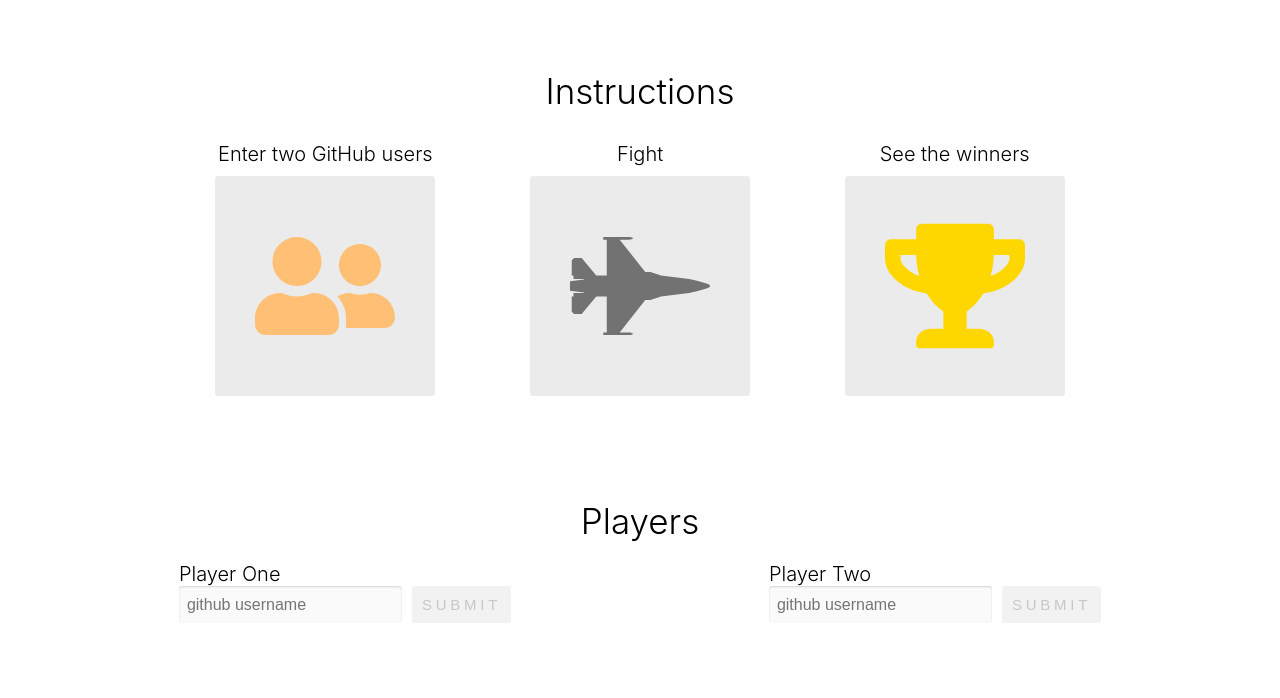
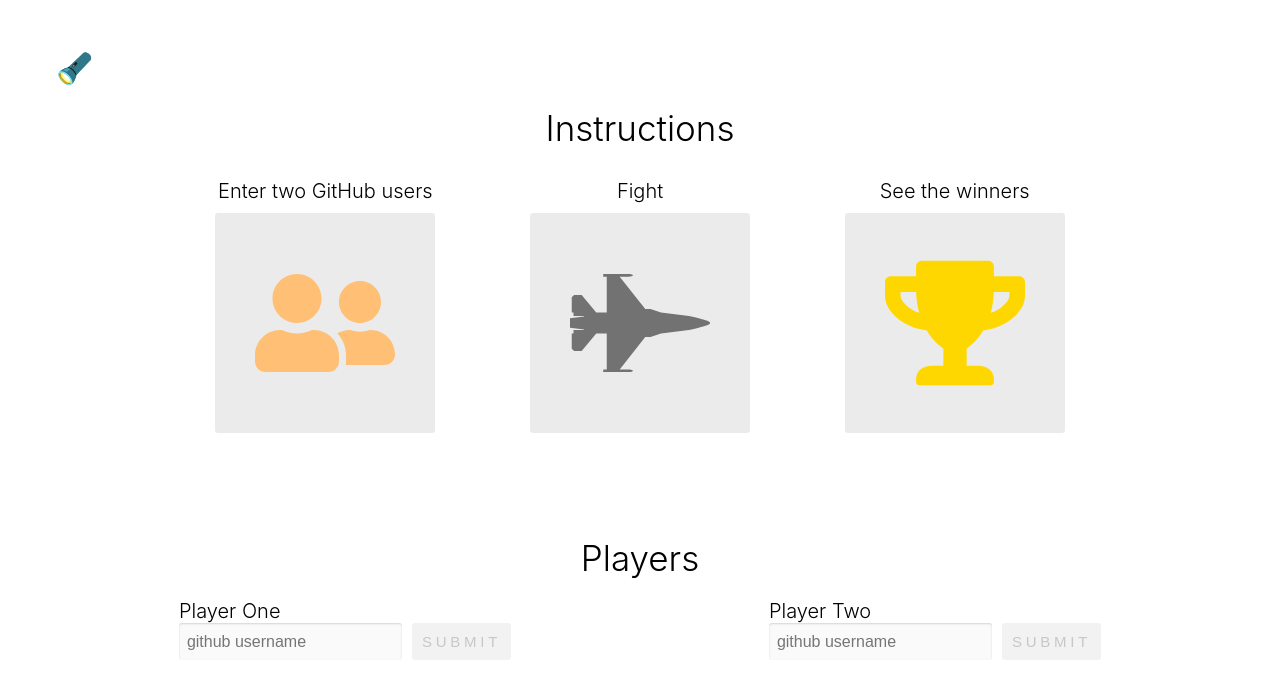
Before and after one commit to jkais/github-battle, a React app in the folder github-battle/: page / in a window 1280 px wide. Built offline with nearby package versions, Linux system fonts and the light colour scheme.

Commit message:
basic functionality for dark themebasic functionality for dark theme

```diff
--- /dev/null
+++ b/github-battle/app/components/Nav.js
@@ -0,0 +1,20 @@
+import React from 'react'
+import { ThemeConsumer } from '../context/Theme'
+
+export default function Nav () {
+  return (
+    <ThemeConsumer>
+      {({ theme, toggleTheme }) => (
+        <nav className='row space-between'>
+          <button
+            style={{ fontSize: 30 }}
+            className='btn-clear'
+            onClick={toggleTheme}
+          >
+            {theme === 'light' ? '🔦' : '💡'}
+          </button>
+        </nav>
+      )}
+    </ThemeConsumer>
+  )
+}
--- a/github-battle/app/index.css
+++ b/github-battle/app/index.css
@@ -237,5 +237,10 @@
   color: #ff1616;
   font-size: 20px;
   margin: 50px 0;
+}
 
+.dark {
+  color: #DADADA;
+  background: #1C2022;
+  min-height: 100%
 }
--- a/github-battle/app/index.js
+++ b/github-battle/app/index.js
@@ -1,6 +1,7 @@
 import React from 'react'
 import ReactDOM from 'react-dom'
 import './index.css'
+import Nav from './components/Nav'
 import Popular from './components/Popular'
 import Battle from './components/Battle'
 import { ThemeProvider } from './context/Theme'
@@ -22,8 +23,11 @@
   render () {
     return (
       <ThemeProvider value={this.state}>
-        <div className='container'>
-          <Battle />
+        <div className={this.state.theme}>
+          <div className='container'>
+            <Nav />
+            <Battle />
+          </div>
         </div>
       </ThemeProvider>
     )
```
